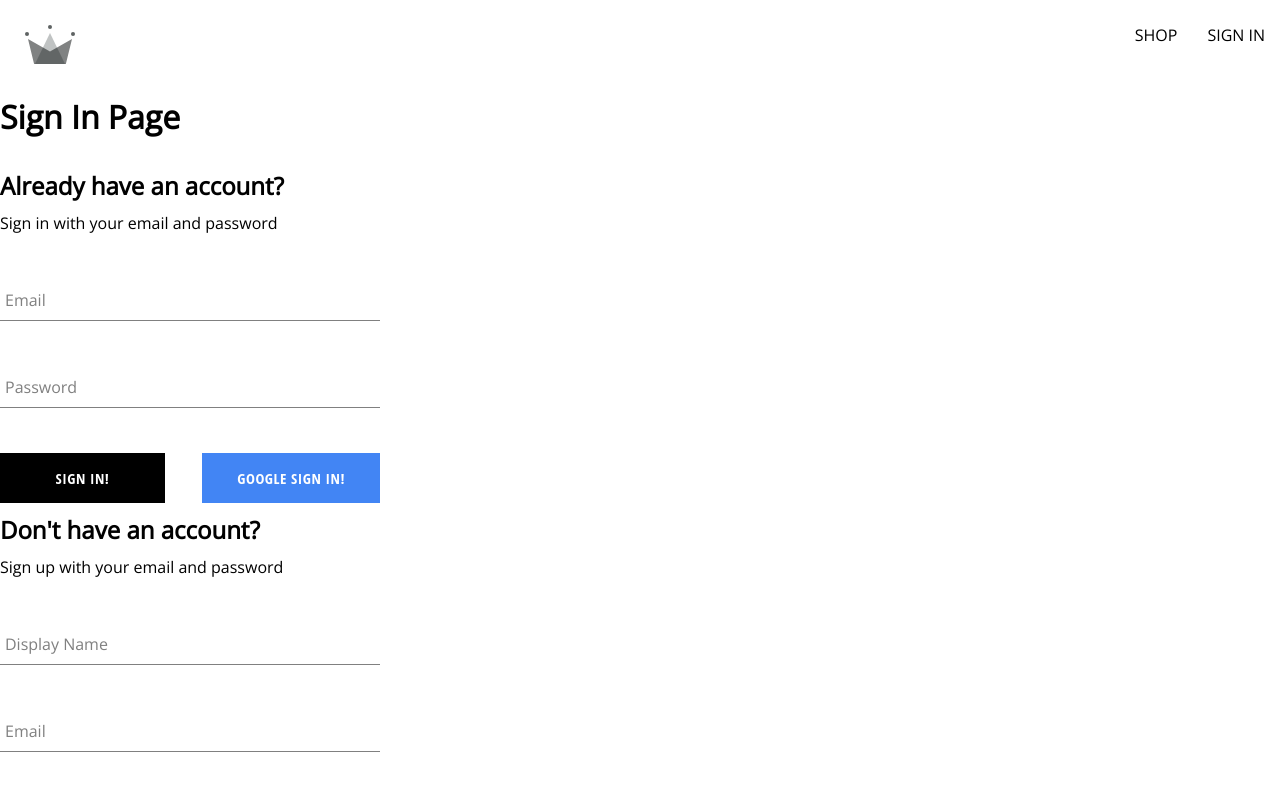
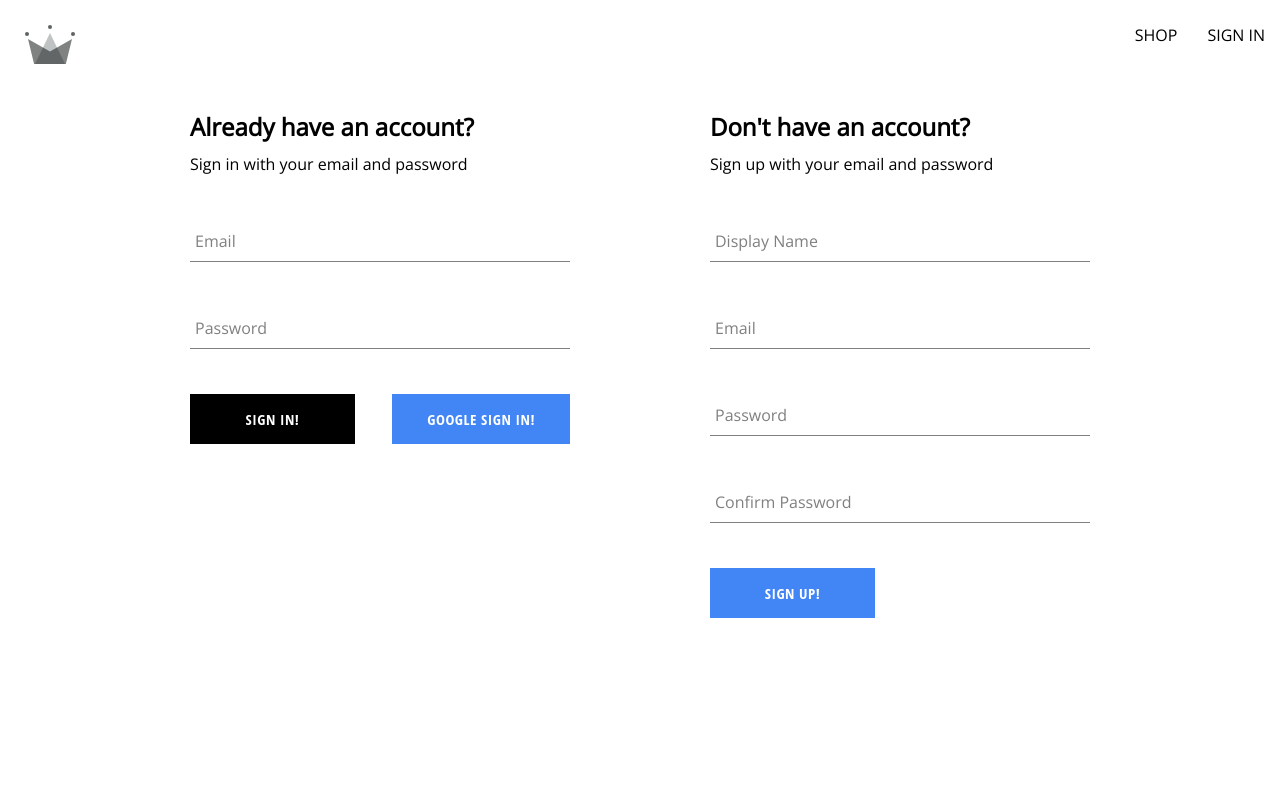
Before and after one commit to MonMaramba/crown2022-redux, a React (Create React App) app: page /auth in a window 1280 px wide. Shown: the top 800 px of the page. Built offline with nearby package versions, Linux system fonts and the light colour scheme.

Commit message:
cleaned up code and added styling to auth page

```diff
--- a/src/components/sign-in-form/sign-in-form.component.jsx
+++ b/src/components/sign-in-form/sign-in-form.component.jsx
@@ -34,9 +34,20 @@ const SignInForm = () => {
         email,
         password
       );
+
       console.log(response);
+      resetFormFields();
     } catch (error) {
-      console.log(error);
+      switch (error.code) {
+        case 'auth/wrong-password':
+          alert('incorrect password for email');
+          break;
+        case 'auth/user-not-found':
+          alert('no user associated with this email');
+          break;
+        default:
+          console.log(error);
+      }
     }
   };
 
@@ -72,7 +83,7 @@ const SignInForm = () => {
         />
         <div className='buttons-container'>
           <Button type='submit'>Sign in!</Button>
-          <Button buttonType='google' onClick={signInWithGoogle}>
+          <Button type='button' buttonType='google' onClick={signInWithGoogle}>
             Google sign in!
           </Button>
         </div>
--- a/src/routes/authentication/authentication.component.js
+++ b/src/routes/authentication/authentication.component.js
@@ -1,20 +1,13 @@
 import React from 'react';
-import {
-  signInWithGooglePopup,
-  createUserDocumentFromAuth,
-} from '../../utils/firebase.utils';
 
 import SignUpForm from '../../components/sign-up-form/sign-up-form.component';
 import SignInForm from '../../components/sign-in-form/sign-in-form.component';
 
+import './authentication.styles.scss';
+
 const Authentication = () => {
-  const logGoogleUser = async () => {
-    const { user } = await signInWithGooglePopup();
-    const userDocRef = await createUserDocumentFromAuth(user);
-  };
   return (
-    <div>
-      <h1>Sign In Page</h1>
+    <div className='authentication-container'>
       <SignInForm />
       {/* <button onClick={logGoogleUser}>Sign In With Google</button> */}
       <SignUpForm />
--- /dev/null
+++ b/src/routes/authentication/authentication.styles.scss
@@ -0,0 +1,6 @@
+.authentication-container {
+    display: flex;
+    width: 900px;
+    justify-content: space-between;
+    margin: 30px auto;
+}
```
